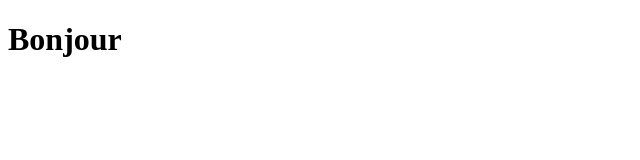
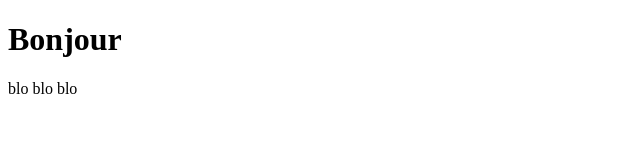
Before and after one commit to kvin1495/Coders, a plain HTML site: page index.html in a window 1280 px wide. Shown: the full height of the page, 0-640 px from the left. Drawn offline with Linux system fonts and the light colour scheme.

```diff
--- a/index.html
+++ b/index.html
@@ -15,3 +15,6 @@ width: 100%;
 <h1> Bonjour</h1>
 </body>
 </html>
+
+
+blo blo blo
```
Also changed, not shown: 1 other file.
